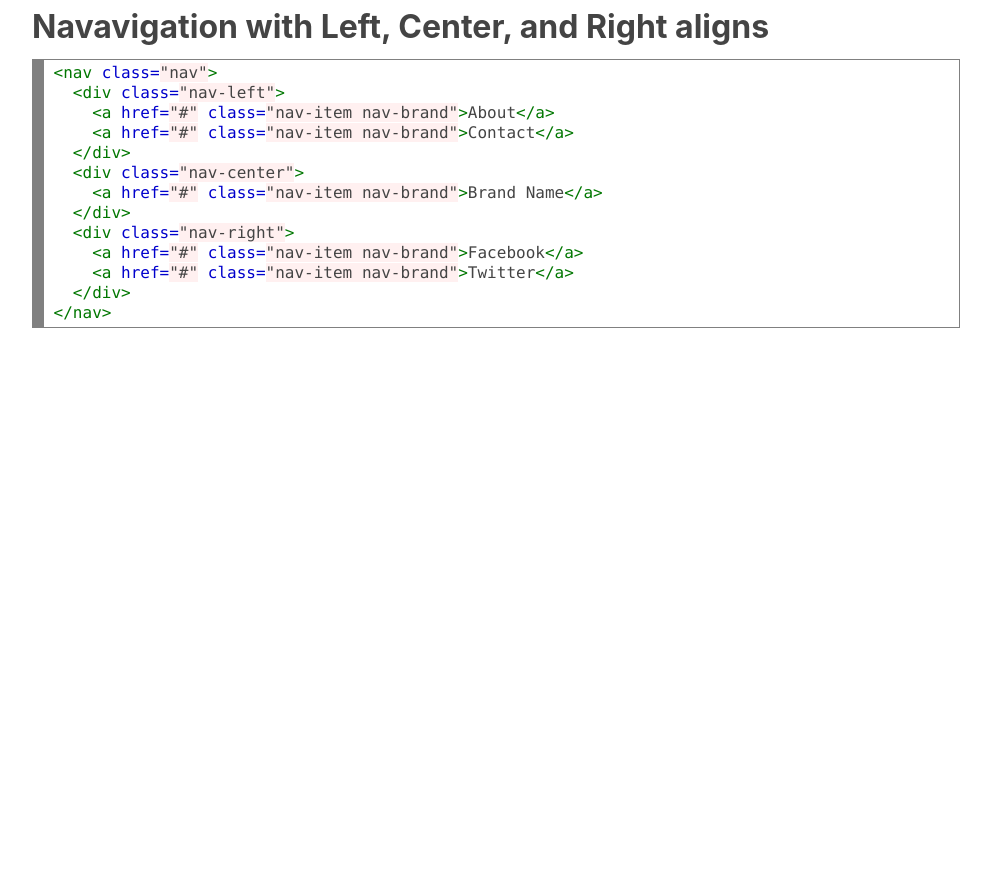
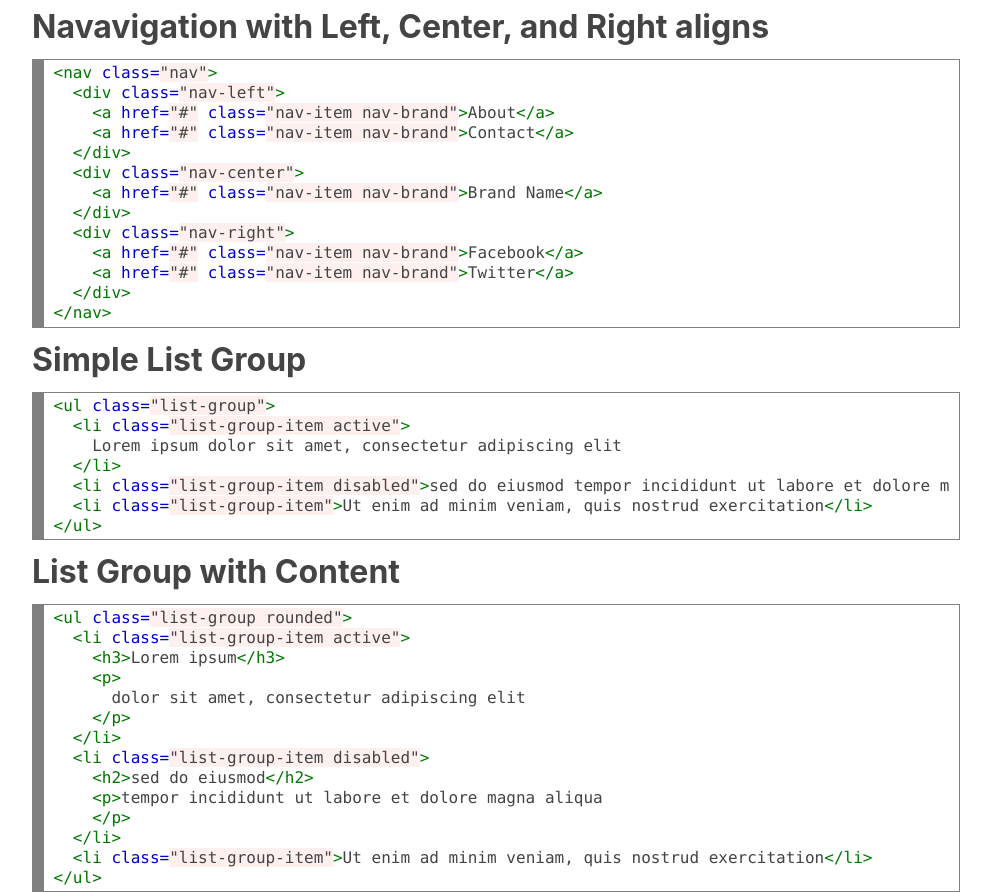
Before and after one commit to chauhankiran/gee, a website: page docs/index.html in a window 1280 px wide. Shown: the part 937-1829 px from the top of the page, without its empty margins (144-1135 px from the left). Before the commit the page ends 1265 px from the top, so only its background shows below. Drawn offline with Linux system fonts and the light colour scheme.

Commit message:
variable support for list

```diff
--- a/docs/index.html
+++ b/docs/index.html
@@ -129,6 +129,62 @@
 <span style="color: #007700">&lt;/nav&gt;</span>
 </pre>
       </div>
+
+      <h3>Simple List Group</h3>
+
+      <!-- HTML generated using hilite.me -->
+      <div
+        style="
+          background: #ffffff;
+          overflow: auto;
+          width: auto;
+          border: solid gray;
+          border-width: 0.1em 0.1em 0.1em 0.8em;
+          padding: 0.2em 0.6em;
+        "
+      >
+        <pre
+          style="margin: 0; line-height: 125%"
+        ><span style="color: #007700">&lt;ul</span> <span style="color: #0000CC">class=</span><span style="background-color: #fff0f0">&quot;list-group&quot;</span><span style="color: #007700">&gt;</span>
+  <span style="color: #007700">&lt;li</span> <span style="color: #0000CC">class=</span><span style="background-color: #fff0f0">&quot;list-group-item active&quot;</span><span style="color: #007700">&gt;</span>
+    Lorem ipsum dolor sit amet, consectetur adipiscing elit
+  <span style="color: #007700">&lt;/li&gt;</span>
+  <span style="color: #007700">&lt;li</span> <span style="color: #0000CC">class=</span><span style="background-color: #fff0f0">&quot;list-group-item disabled&quot;</span><span style="color: #007700">&gt;</span>sed do eiusmod tempor incididunt ut labore et dolore magna aliqua<span style="color: #007700">&lt;/li&gt;</span>
+  <span style="color: #007700">&lt;li</span> <span style="color: #0000CC">class=</span><span style="background-color: #fff0f0">&quot;list-group-item&quot;</span><span style="color: #007700">&gt;</span>Ut enim ad minim veniam, quis nostrud exercitation<span style="color: #007700">&lt;/li&gt;</span>
+<span style="color: #007700">&lt;/ul&gt;</span>
+</pre>
+      </div>
+
+      <h3>List Group with Content</h3>
+      <!-- HTML generated using hilite.me -->
+      <div
+        style="
+          background: #ffffff;
+          overflow: auto;
+          width: auto;
+          border: solid gray;
+          border-width: 0.1em 0.1em 0.1em 0.8em;
+          padding: 0.2em 0.6em;
+        "
+      >
+        <pre
+          style="margin: 0; line-height: 125%"
+        ><span style="color: #007700">&lt;ul</span> <span style="color: #0000CC">class=</span><span style="background-color: #fff0f0">&quot;list-group rounded&quot;</span><span style="color: #007700">&gt;</span>
+  <span style="color: #007700">&lt;li</span> <span style="color: #0000CC">class=</span><span style="background-color: #fff0f0">&quot;list-group-item active&quot;</span><span style="color: #007700">&gt;</span>
+    <span style="color: #007700">&lt;h3&gt;</span>Lorem ipsum<span style="color: #007700">&lt;/h3&gt;</span>
+    <span style="color: #007700">&lt;p&gt;</span>
+      dolor sit amet, consectetur adipiscing elit
+    <span style="color: #007700">&lt;/p&gt;</span>
+  <span style="color: #007700">&lt;/li&gt;</span>
+  <span style="color: #007700">&lt;li</span> <span style="color: #0000CC">class=</span><span style="background-color: #fff0f0">&quot;list-group-item disabled&quot;</span><span style="color: #007700">&gt;</span>
+    <span style="color: #007700">&lt;h2&gt;</span>sed do eiusmod<span style="color: #007700">&lt;/h2&gt;</span>
+    <span style="color: #007700">&lt;p&gt;</span>tempor incididunt ut labore et dolore magna aliqua
+    <span style="color: #007700">&lt;/p&gt;</span>
+  <span style="color: #007700">&lt;/li&gt;</span>
+  <span style="color: #007700">&lt;li</span> <span style="color: #0000CC">class=</span><span style="background-color: #fff0f0">&quot;list-group-item&quot;</span><span style="color: #007700">&gt;</span>Ut enim ad minim veniam, quis nostrud exercitation<span style="color: #007700">&lt;/li&gt;</span>
+<span style="color: #007700">&lt;/ul&gt;</span>
+</pre>
+      </div>
     </div>
   </body>
 </html>
--- a/src/variables.css
+++ b/src/variables.css
@@ -19,6 +19,12 @@
   --header-weight: 700;
   --strong-weight: 700;
 
+  --list-border-color: #e2e8f0;
+  --list-item-hover-color: #e2e8f0;
+  --list-item-active-color: #e2e8f0;
+  --list-item-disable-bg-color: #fff;
+  --list-item-disable-opacity: 0.7;
+
   --nav-height: 3.125rem;
   --nav-bg-color: #f2f2f2;
   --nav-item-padding: 1rem;
```
Also changed, not shown: src/lists.css (+19 -62 lines).
